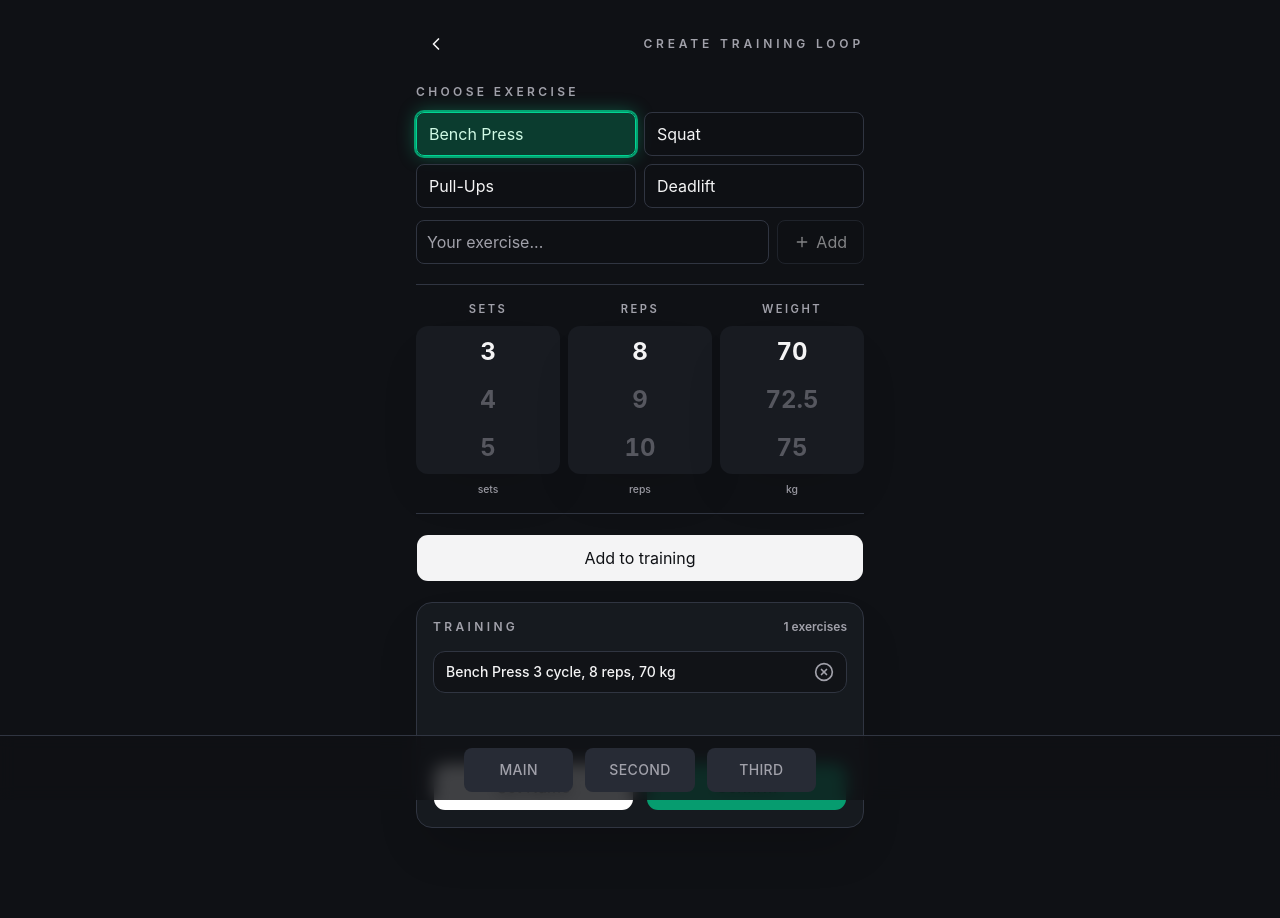
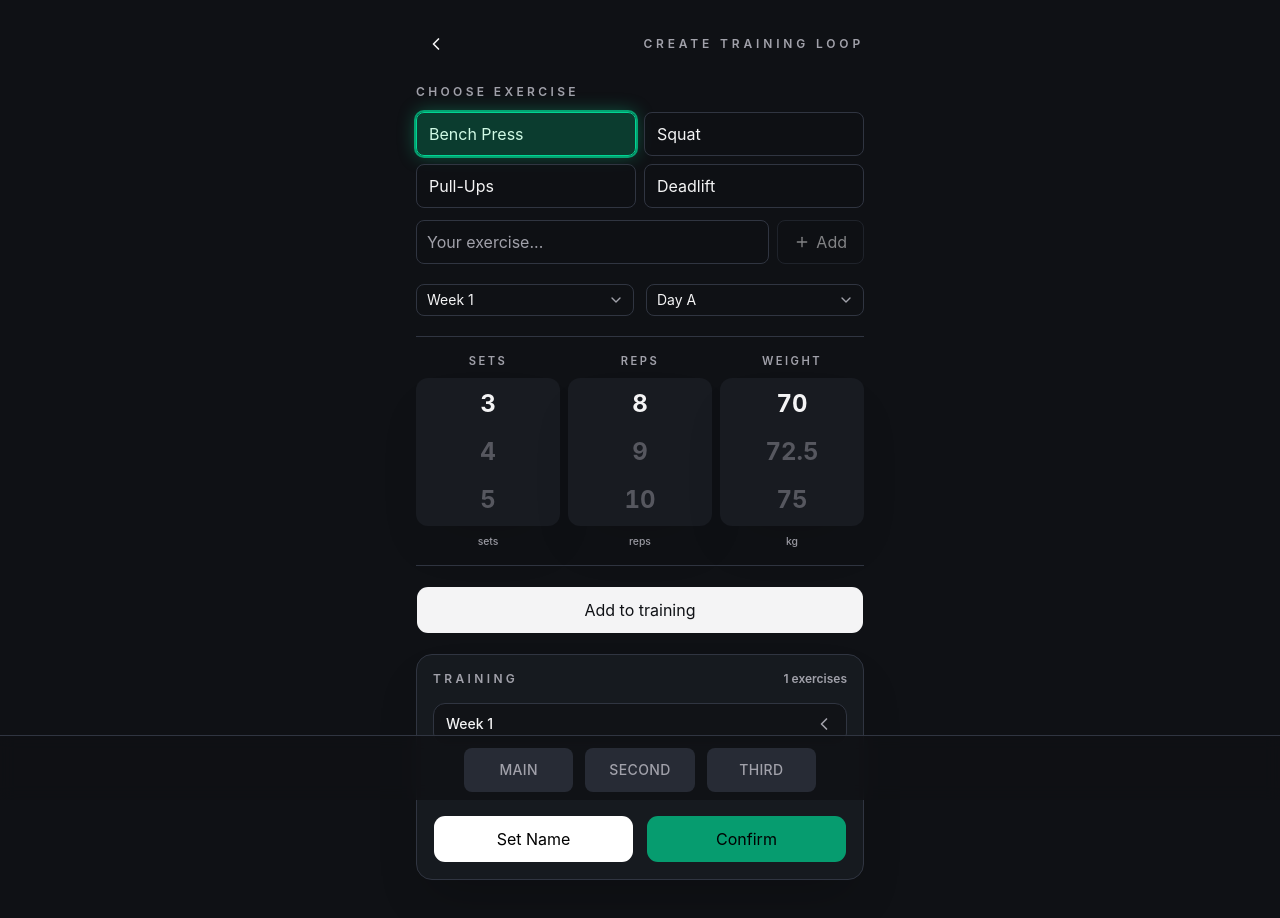
Before and after one commit to cec1lrhodes/sport-app-mobile, a React (Vite) app: page /create-loop in a window 1280 px wide. Both pictures are taken after typing "Sample" into the empty fields and a click on the button "Add to training". Shown: the top 918 px of the page. Built offline with nearby package versions, Linux system fonts and the light colour scheme.

Commit message:
weeks and a,b,c selectors

```diff
--- a/package.json
+++ b/package.json
@@ -10,6 +10,7 @@
     "preview": "vite preview"
   },
   "dependencies": {
+    "@base-ui/react": "^1.4.1",
     "@tailwindcss/vite": "^4.2.4",
     "@tanstack/react-router": "^1.168.25",
     "class-variance-authority": "^0.7.1",
--- a/src/components/layout/CreateLoop_Layout/TrainingList.tsx
+++ b/src/components/layout/CreateLoop_Layout/TrainingList.tsx
@@ -1,8 +1,14 @@
-import { useEffect, useState } from "react";
-import { Check, CircleX } from "lucide-react";
+import { useEffect, useMemo, useState } from "react";
+import { Check, ChevronLeft, CircleX, ChevronDown } from "lucide-react";
 
 import { Button } from "@/ui/button";
-import { formatExerciseLine, type TrainingExercise } from "./createLoopTypes";
+import {
+  formatExerciseLine,
+  type TrainingDay,
+  type TrainingExercise,
+} from "./createLoopTypes";
+
+const trainingDays: TrainingDay[] = ["A", "B", "C"];
 
 type TrainingListProps = {
   trainingExercises: TrainingExercise[];
@@ -20,6 +26,37 @@ const TrainingList = ({
   onRemoveExercise,
 }: TrainingListProps) => {
   const [isConfirmed, setIsConfirmed] = useState(false);
+  const [openWeeks, setOpenWeeks] = useState<number[]>([]);
+  const weekGroups = useMemo(() => {
+    return trainingExercises.reduce<
+      {
+        week: number;
+        days: Record<TrainingDay, TrainingExercise[]>;
+      }[]
+    >((groups, exercise) => {
+      const existingGroup = groups.find(
+        (group) => group.week === exercise.week,
+      );
+
+      if (existingGroup) {
+        existingGroup.days[exercise.day].push(exercise);
+        return groups;
+      }
+
+      groups.push({
+        week: exercise.week,
+        days: {
+          A: exercise.day === "A" ? [exercise] : [],
+          B: exercise.day === "B" ? [exercise] : [],
+          C: exercise.day === "C" ? [exercise] : [],
+        },
+      });
+
+      return groups.sort((firstGroup, secondGroup) => {
+        return firstGroup.week - secondGroup.week;
+      });
+    }, []);
+  }, [trainingExercises]);
 
   useEffect(() => {
     if (!isConfirmed) {
@@ -37,6 +74,16 @@ const TrainingList = ({
 
   const handleSetName = () => {
     onSetName();
+  };
+
+  const handleToggleWeek = (week: number) => {
+    setOpenWeeks((currentWeeks) => {
+      if (currentWeeks.includes(week)) {
+        return currentWeeks.filter((currentWeek) => currentWeek !== week);
+      }
+
+      return [...currentWeeks, week];
+    });
   };
 
   const handleConfirm = () => {
@@ -66,23 +113,81 @@ const TrainingList = ({
       </div>
 
       <div className="mt-4 flex min-h-24 flex-col gap-2">
-        {trainingExercises.length > 0 ? (
-          trainingExercises.map((exercise) => (
+        {weekGroups.length > 0 ? (
+          weekGroups.map((weekGroup) => {
+            const isWeekOpen = openWeeks.includes(weekGroup.week);
+
+            return (
+              <div
+                key={weekGroup.week}
+                className="rounded-xl border border-border bg-background/70 text-sm font-medium leading-6"
+              >
+                <button
+                  type="button"
+                  className="flex w-full items-center justify-between px-3 py-2 text-left transition-colors hover:bg-muted/40 focus:outline-none focus:ring-2 focus:ring-ring focus:ring-offset-2 focus:ring-offset-background"
+                  onClick={() => handleToggleWeek(weekGroup.week)}
+                  aria-expanded={isWeekOpen}
+                  aria-controls={`week-${weekGroup.week}-training`}
+                >
+                  <span>Week {weekGroup.week}</span>
+                  <span className="text-xs text-muted-foreground">
+                    {isWeekOpen ? (
+                      <ChevronDown className="h-5 w-5" aria-hidden="true" />
+                    ) : (
+                      <ChevronLeft className="h-5 w-5" aria-hidden="true" />
+                    )}
+                  </span>
+                </button>
+
+                {isWeekOpen ? (
+                  <div
+                    id={`week-${weekGroup.week}-training`}
+                    className="flex flex-col gap-2 border-t border-border px-3 py-3"
+                  >
+                    {trainingDays.map((day) => {
+                      const dayExercises = weekGroup.days[day];
+
+                      return (
+                        <div key={day} className="flex items-start gap-2">
+                          <span className="w-5 shrink-0">{day}.</span>
+
+                          {dayExercises.length > 0 ? (
+                            <div className="flex flex-1 flex-col gap-2">
+                              {dayExercises.map((exercise) => (
                                 <div
                                   key={exercise.id}
-              className="flex items-center justify-between gap-3 rounded-xl border border-border bg-background/70 px-3 py-2 text-sm font-medium leading-6"
+                                  className="flex items-center justify-between gap-3"
                                 >
-              <p>{formatExerciseLine(exercise)}</p>
+                                  <span>{formatExerciseLine(exercise)}</span>
                                   <button
                                     type="button"
                                     className="shrink-0 rounded-full text-muted-foreground transition-all duration-200 ease-out hover:scale-110 hover:text-destructive focus:outline-none focus:ring-2 focus:ring-destructive/50 focus:ring-offset-2 focus:ring-offset-background"
-                onClick={() => onRemoveExercise(exercise.id)}
+                                    onClick={() =>
+                                      onRemoveExercise(exercise.id)
+                                    }
                                     aria-label={`Remove ${exercise.name} from training`}
                                   >
-                <CircleX className="size-5" aria-hidden="true" />
+                                    <CircleX
+                                      className="size-5"
+                                      aria-hidden="true"
+                                    />
                                   </button>
                                 </div>
-          ))
+                              ))}
+                            </div>
+                          ) : (
+                            <span className="sr-only">
+                              No exercises added for day {day}
+                            </span>
+                          )}
+                        </div>
+                      );
+                    })}
+                  </div>
+                ) : null}
+              </div>
+            );
+          })
         ) : (
           <p className="rounded-xl border border-dashed border-border px-3 py-6 text-center text-sm text-muted-foreground">
             Add your first exercise to training
--- a/src/components/layout/CreateLoop_Layout/createLoopTypes.ts
+++ b/src/components/layout/CreateLoop_Layout/createLoopTypes.ts
@@ -1,10 +1,14 @@
 export type TrainingExercise = {
   id: number;
   name: string;
+  week: number;
+  day: TrainingDay;
   sets: number;
   reps: number;
   weight: number;
 };
+
+export type TrainingDay = "A" | "B" | "C";
 
 export type TrainingMetric = "sets" | "reps" | "weight";
 
@@ -60,4 +64,4 @@ export const metricValueOptions: Record<TrainingMetric, number[]> = {
 };
 
 export const formatExerciseLine = (exercise: TrainingExercise) =>
-  `${exercise.name} ${exercise.sets} cycle, ${exercise.reps} reps, ${exercise.weight} kg`;
+  `${exercise.name} ${exercise.sets}x${exercise.reps} ${exercise.weight}kg`;
--- a/src/components/pages/CreateLoop.tsx
+++ b/src/components/pages/CreateLoop.tsx
@@ -10,10 +10,15 @@ import TrainingList from "@/components/layout/CreateLoop_Layout/TrainingList";
 import { InputForm } from "@/components/layout/common/InputForm";
 import {
   formatExerciseLine,
+  type TrainingDay,
   type TrainingExercise,
   type TrainingMetric,
   type TrainingMetrics,
 } from "@/components/layout/CreateLoop_Layout/createLoopTypes";
+import { NativeSelect, NativeSelectOption } from "@/ui/native-select";
+
+const weekOptions = Array.from({ length: 8 }, (_, index) => index + 1);
+const dayOptions: TrainingDay[] = ["A", "B", "C"];
 
 const CreateLoop = () => {
   const addLoop = useLoopsStore((state) => state.addLoop);
@@ -37,6 +42,8 @@ const CreateLoop = () => {
     reps: 8,
     weight: 70,
   });
+  const [selectedWeek, setSelectedWeek] = useState(1);
+  const [selectedDay, setSelectedDay] = useState<TrainingDay>("A");
   const [programName, setProgramName] = useState("");
   const [isProgramNameDialogOpen, setIsProgramNameDialogOpen] = useState(false);
   const [isProgramNameSet, setIsProgramNameSet] = useState(false);
@@ -84,6 +91,14 @@ const CreateLoop = () => {
     setCustomExercise(exerciseName);
   };
 
+  const handleWeekChange = (event: React.ChangeEvent<HTMLSelectElement>) => {
+    setSelectedWeek(Number(event.target.value));
+  };
+
+  const handleDayChange = (event: React.ChangeEvent<HTMLSelectElement>) => {
+    setSelectedDay(event.target.value as TrainingDay);
+  };
+
   const handleAddExercise = (exerciseName: string) => {
     const trimmedExerciseName = exerciseName.trim();
 
@@ -97,6 +112,8 @@ const CreateLoop = () => {
       {
         id: Date.now(),
         name: trimmedExerciseName,
+        week: selectedWeek,
+        day: selectedDay,
         sets: trainingMetrics.sets,
         reps: trainingMetrics.reps,
         weight: trainingMetrics.weight,
@@ -160,6 +177,34 @@ const CreateLoop = () => {
           onAddExercise={handleAddExercise}
         />
 
+        <div className="grid grid-cols-2 gap-3">
+          <NativeSelect
+            value={selectedWeek}
+            onChange={handleWeekChange}
+            className="w-full"
+            aria-label="Select training week"
+          >
+            {weekOptions.map((week) => (
+              <NativeSelectOption key={week} value={week}>
+                Week {week}
+              </NativeSelectOption>
+            ))}
+          </NativeSelect>
+
+          <NativeSelect
+            value={selectedDay}
+            onChange={handleDayChange}
+            className="w-full"
+            aria-label="Select training day"
+          >
+            {dayOptions.map((day) => (
+              <NativeSelectOption key={day} value={day}>
+                Day {day}
+              </NativeSelectOption>
+            ))}
+          </NativeSelect>
+        </div>
+
         <MetricsSelector
           trainingMetrics={trainingMetrics}
           onMetricValueChange={handleMetricValueChange}
--- /dev/null
+++ b/src/ui/native-select.tsx
@@ -0,0 +1,65 @@
+import * as React from "react";
+import { ChevronDownIcon } from "lucide-react";
+
+import { cn } from "@/lib/utils";
+
+type NativeSelectProps = Omit<React.ComponentProps<"select">, "size"> & {
+  size?: "sm" | "default";
+};
+
+function NativeSelect({
+  className,
+  size = "default",
+  ...props
+}: NativeSelectProps) {
+  return (
+    <div
+      className={cn(
+        "group/native-select relative w-fit has-[select:disabled]:opacity-50",
+        className,
+      )}
+      data-slot="native-select-wrapper"
+      data-size={size}
+    >
+      <select
+        data-slot="native-select"
+        data-size={size}
+        className="h-8 w-full min-w-0 appearance-none rounded-lg border border-input bg-transparent py-1 pr-8 pl-2.5 text-sm transition-colors outline-none select-none selection:bg-primary selection:text-primary-foreground placeholder:text-muted-foreground focus-visible:border-ring focus-visible:ring-3 focus-visible:ring-ring/50 disabled:pointer-events-none disabled:cursor-not-allowed aria-invalid:border-destructive aria-invalid:ring-3 aria-invalid:ring-destructive/20 data-[size=sm]:h-7 data-[size=sm]:rounded-[min(var(--radius-md),10px)] data-[size=sm]:py-0.5 dark:bg-input/30 dark:hover:bg-input/50 dark:aria-invalid:border-destructive/50 dark:aria-invalid:ring-destructive/40"
+        {...props}
+      />
+      <ChevronDownIcon
+        className="pointer-events-none absolute top-1/2 right-2.5 size-4 -translate-y-1/2 text-muted-foreground select-none"
+        aria-hidden="true"
+        data-slot="native-select-icon"
+      />
+    </div>
+  );
+}
+
+function NativeSelectOption({
+  className,
+  ...props
+}: React.ComponentProps<"option">) {
+  return (
+    <option
+      data-slot="native-select-option"
+      className={cn("bg-[Canvas] text-[CanvasText]", className)}
+      {...props}
+    />
+  );
+}
+
+function NativeSelectOptGroup({
+  className,
+  ...props
+}: React.ComponentProps<"optgroup">) {
+  return (
+    <optgroup
+      data-slot="native-select-optgroup"
+      className={cn("bg-[Canvas] text-[CanvasText]", className)}
+      {...props}
+    />
+  );
+}
+
+export { NativeSelect, NativeSelectOptGroup, NativeSelectOption };
```
Also changed, not shown: 1 other file (tests, documents, lock files or other folders). Lines whose indentation alone changed are shown as unchanged.
